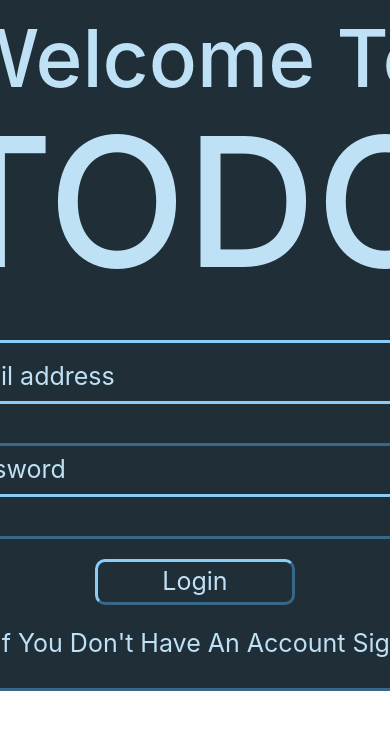
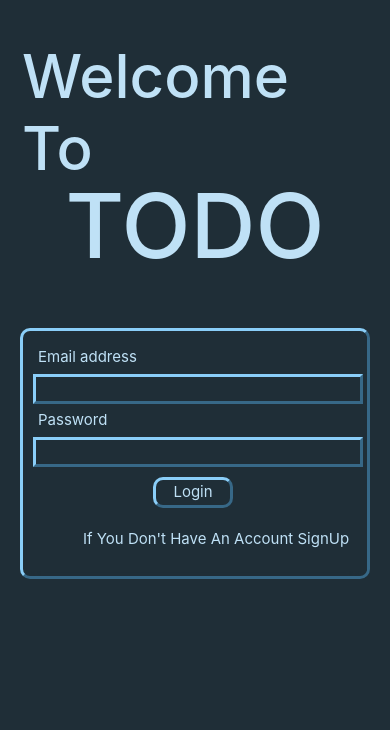
Before and after one commit to EspadaAizen/todo-app, a React (Create React App) app: page /#/ in a window 390 px wide. Shown: the top 730 px of the page. Built offline with nearby package versions, Linux system fonts and the light colour scheme; no server answers.

Commit message:
#updated

```diff
--- a/public/index.html
+++ b/public/index.html
@@ -9,6 +9,8 @@
       name="description"
       content="Web site created using create-react-app"
     />
+    <meta name="viewport" content="width=device-width, initial-scale=1.0">
+
     <link rel="apple-touch-icon" href="%PUBLIC_URL%/logo192.png" />
     <!--
       manifest.json provides metadata used when your web app is installed on a
--- a/src/components/Notes.js
+++ b/src/components/Notes.js
@@ -76,8 +76,8 @@ const Notes = () => {
                 })}
                 */}
                 {notes.map((note) => (
-      <Noteitem key={note._id} updateNote={updateNote} note={note} />
-    ))}
+                    <Noteitem key={note._id} updateNote={updateNote} note={note} />
+                  ))}
                 </div>
                 </div>
             </div>
--- a/src/styles/AddNote.css
+++ b/src/styles/AddNote.css
@@ -35,3 +35,19 @@
     border-bottom: solid rgb(138, 206, 248);
     border-top: solid rgb(55, 104, 135);
 }
+
+@media (max-width: 767px) {
+    .mainCont{
+        width: 100%;
+        font-size: 15px;
+    }
+    .mainCont h2{
+        margin-left: 35%;
+    }
+    .addNote{
+        width: 100px;
+        height: 30px;
+        margin-left: 35%;
+    }
+
+}
--- a/src/styles/Auth.css
+++ b/src/styles/Auth.css
@@ -125,3 +125,42 @@
     color:rgb(55, 104, 135);
 
 }
+
+@media (max-width: 767px) {
+    /*For Login page*/
+    .login{
+        font-size: 15px;
+        display: flex;
+        justify-content: left;
+        align-items: flex-start;
+    }
+    .authTxt{
+        width: 330px;
+    }
+    .submit{
+        font-size: 15px;
+        width: 80px;
+        margin-top: 10px;
+        margin-left: 120px;
+    }
+
+    /*For signup page*/
+    .SUheading h2{
+        margin-top: 25px;
+        font-size: 28px;
+    }
+    .SUheading h1{
+        margin-top: 1px;
+        margin-bottom: 25px;
+        font-size: 80px;
+    }
+    .signup{
+        font-size: 16px;
+        width: 330px;
+    }
+
+    .signup p{
+        margin-top: -10px;
+        margin-left: 30px;
+    }
+}
--- a/src/styles/Navbar.css
+++ b/src/styles/Navbar.css
@@ -59,3 +59,9 @@
     border-bottom: solid rgb(138, 206, 248);
     border-top: solid rgb(55, 104, 135);
 }
+
+@media (max-width: 767px){
+    .navbar.navbar-expand-lg{
+        width: 358px;
+    }
+}
--- a/src/styles/Notes.css
+++ b/src/styles/Notes.css
@@ -1,6 +1,5 @@
 /* Enable page scrolling and hide the scrollbar */
 html, body {
-    height: 100%;
     margin: 0;
     overflow: scroll; /* Keep the page scrollable */
     /* Hide scrollbar for all browsers */
@@ -40,3 +39,17 @@ html::-webkit-scrollbar, body::-webkit-scrollbar {
     gap: 10px; /* Space between notes */
     width: 100%;
 }
+
+/* For mobile devices */
+@media (max-width: 767px) {
+    .notes {
+        width: 100%; /* Full width for small screens */
+    }
+    .notesContM {
+        padding: 5px;
+    }
+    .notesContainer {
+        font-size: 15px;
+        grid-template-columns: repeat(1, 1fr); /* 2 notes per row for smaller screens */
+    }
+}
--- a/src/styles/NotesItem.css
+++ b/src/styles/NotesItem.css
@@ -4,9 +4,7 @@
     gap: 10px; /* Space between notes */
     margin: 10px;
 }
-.NotesSubCont{
 
-}
 .CardMainBody{
     border: 1px solid #b02222; /* Border for notes */
     border-radius: 5px; /* Rounded corners */
@@ -63,3 +61,16 @@
     border-bottom: solid rgb(55, 104, 135);
     font-size: 20px;
 }
+
+@media (max-width: 767px){
+    .CardMainBody{
+        width: 275px;
+        font-size: 15px;
+    }
+    .cardTitle{
+        font-size: 25px;
+    }
+    .cardDesc{
+        font-size: 20px;
+    }
+}
--- a/src/styles/startupPG.css
+++ b/src/styles/startupPG.css
@@ -35,3 +35,22 @@
     backdrop-filter: blur(10px);
     margin-top: 2%;
 }
+
+@media (max-width: 767px) {
+    .heading  h2{
+        margin-top: 30px;
+        font-size: 60px;
+    }
+    .heading h1{
+        font-size: 90px;
+    }
+
+    .Auth{
+        margin-top: 30px;
+        width: 350px;
+        overflow: hidden;
+    }
+
+
+
+}
```
